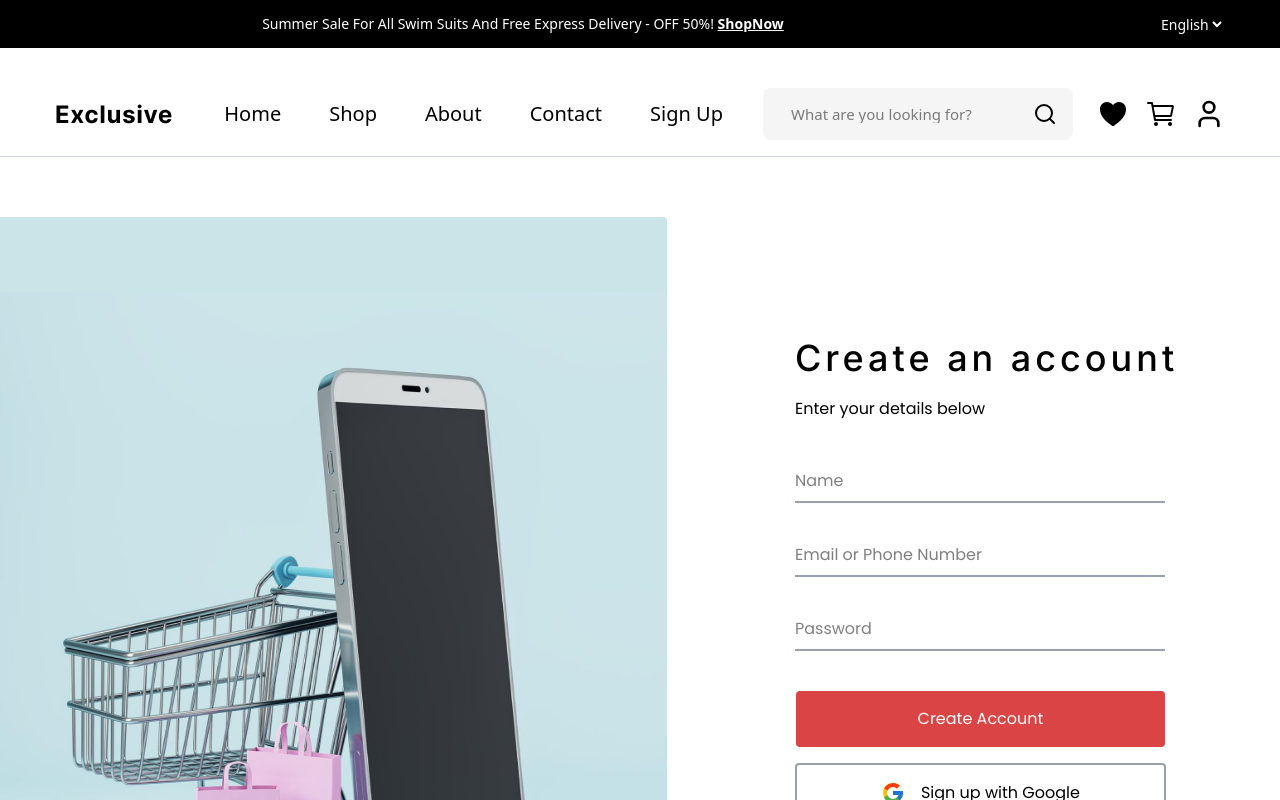
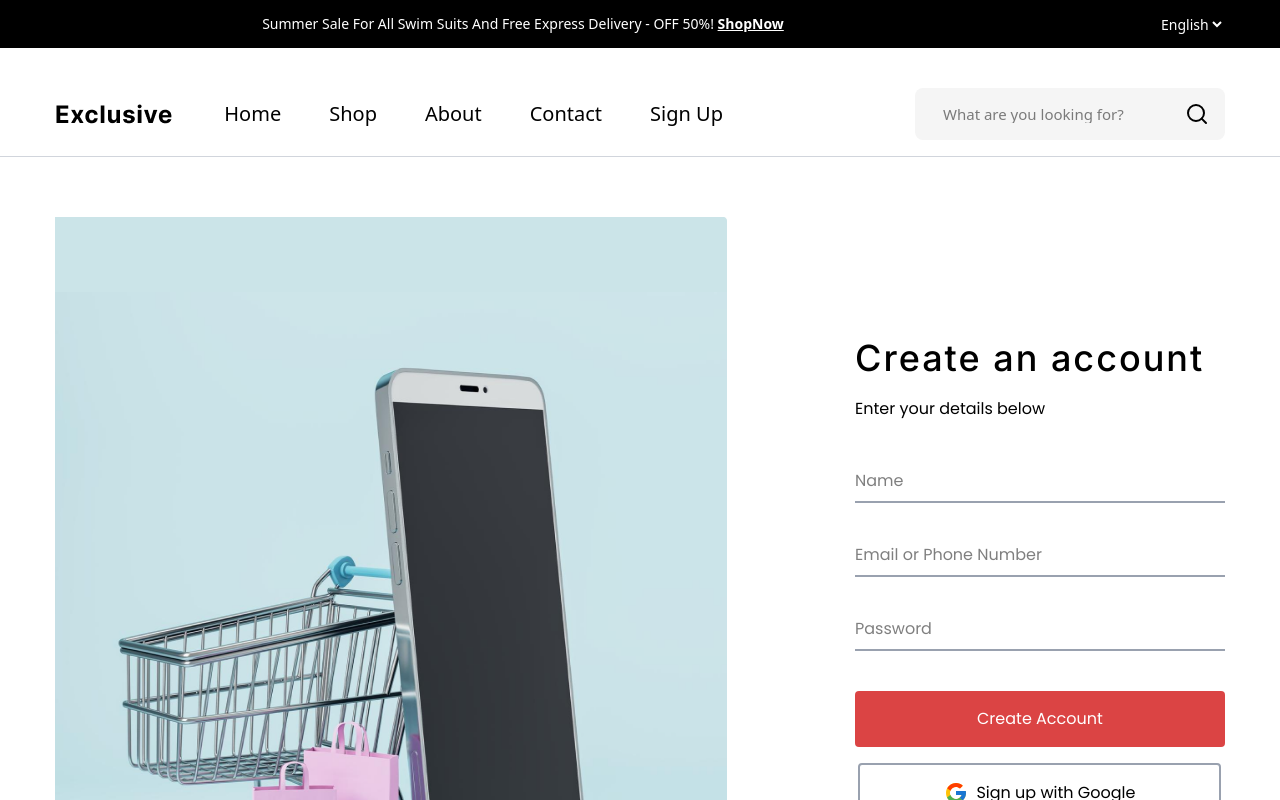
Before and after one commit to Md-Redwan/E-Commerce-Website, a React (Vite) app: page /SignUp in a window 1280 px wide. Shown: the top 800 px of the page. Built offline with nearby package versions, Linux system fonts and the light colour scheme.

Commit message:
Log in page added

```diff
--- /dev/null
+++ b/src/Component/NavBarTwo.jsx
@@ -0,0 +1,63 @@
+import React from 'react'
+import Container from "./Container";
+import Logo from "../assets/Logo.png";
+import List from "./List";
+import Flex from "./Flex";
+import { FiSearch } from "react-icons/fi";
+import { useState } from "react";
+import { HiMiniBars3BottomRight } from "react-icons/hi2";
+import {NavLink, Link } from "react-router-dom";
+
+const NavBarTwo = () => {
+  const [show, setShow] = useState(false);
+
+  function handleClick() {
+    setShow(!show);
+  }
+
+  return (
+    <nav className="mt-10 pb-4 border-b-1 border-gray-300">
+      <Container>
+        <Flex className="relative justify-between items-center">
+          <div>
+            <img src={Logo} alt="" />
+          </div>
+          <div>
+            <div
+              className={`${
+                !show ? "hidden" : "block"
+              } bg-[#1f2937] text-white w-full absolute top-12 left-0 z-10 text-left px-5 pb-5 pt-3 rounded-lg lg:flex items-center gap-48 lg:text-black lg:static lg:top-0 lg:left-0 lg:px-0 lg:pb-0 lg:pt-0 lg:bg-transparent `}
+            >
+              <List className="lg:flex lg:gap-12 text-[20px] leading-6 ">
+                <NavLink to="/" className="hover:bg-blue-700 hover:rounded-lg px-2 py-2.5 lg:px-0 lg:py-0 lg:hover:bg-transparent">Home</NavLink>
+                <NavLink to="/Shop" className="hover:bg-blue-700 hover:rounded-lg px-2 py-2.5 lg:px-0 lg:py-0 lg:hover:bg-transparent">Shop</NavLink>
+                <NavLink className="hover:bg-blue-700 hover:rounded-lg px-2 py-2.5 lg:px-0 lg:py-0 lg:hover:bg-transparent">About</NavLink>
+                <NavLink to="/Contact" className="hover:bg-blue-700 hover:rounded-lg px-2 py-2.5 lg:px-0 lg:py-0 lg:hover:bg-transparent">Contact</NavLink>
+                <NavLink to="/SignUp" className="hover:bg-blue-700 hover:rounded-lg px-2 py-2.5 lg:px-0 lg:py-0 lg:hover:bg-transparent">Sign Up</NavLink>
+              </List>
+              <div className="lg:flex items-center gap-6">
+                <div className="flex bg-[#F5F5F5] items-center rounded-lg gap-4 py-2 px-3 mt-4 lg:ps-7 lg:pe-4 lg:gap-5 lg:py-3.5 lg:mt-0">
+                  <input
+                    type="text"
+                    placeholder="What are you looking for?"
+                    className="text-[15px] outline-0 leading-4.5 text-black w-full lg:w-fit"
+                  />
+                  <FiSearch className="w-6 h-6 cursor-pointer text-black" />
+                </div>
+              </div>
+            </div>
+          </div>
+
+          <div className="flex lg:hidden justify-between gap-3">
+            <HiMiniBars3BottomRight
+              onClick={handleClick}
+              className="w-8 h-8 lg:hidden block cursor-pointer"
+            />
+          </div>
+        </Flex>
+      </Container>
+    </nav>
+  );
+}
+
+export default NavBarTwo
--- /dev/null
+++ b/src/Pages/LogIn.jsx
@@ -0,0 +1,53 @@
+import React from "react";
+import Header from "../Component/Header";
+import SignUpImage from "../assets/SignUpImage.png";
+import { FcGoogle } from "react-icons/fc";
+import Footer from "../Component/Footer";
+import NavBarTwo from "../Component/NavBarTwo";
+import { Link } from "react-router";
+import Button from "../Component/Button";
+import Container from "../Component/Container";
+
+const LogIn = () => {
+  return (
+    <div>
+      <Header/>
+      <NavBarTwo/>
+      <Container className="flex gap-32 pt-15 mb-35">
+        <div className="w-auto">
+          <img src={SignUpImage} alt="" className="w-[805px] h-[781px]" />
+        </div>
+        <div className="w-[371px] font-[poppins] leading-6 flex flex-col items-start ">
+          <h1 className="font-[inter] font-medium text-4xl leading-7.5 tracking-[2px] mt-31.5">
+            Log in to Exclusive
+          </h1>
+          <h4 className="mt-6">Enter your details below</h4>
+          <input
+            type="email,number"
+            placeholder="Email or Phone Number"
+            className="border-b-2 border-gray-400 w-92.5 pb-2 mt-10"
+          />
+          <input
+            type="password"
+            placeholder="Password"
+            className="border-b-2 border-gray-400 w-92.5 pb-2 mt-10 mb-10"
+          />
+
+            <div className="w-full flex justify-between items-center">
+                <Button buttonName="Log In"/>
+                <h2 className="text-[#DB4444] cursor-pointer">Forget Password?</h2>
+            </div>
+          <div className="w-full flex justify-center">
+            <div className="flex gap-4 mt-8">
+              <p>Don't have an account?</p>
+              <Link to="/SignUp" ><button className="border-b-2 border-gray-500 cursor-pointer">Sign Up</button></Link>
+            </div>
+          </div>
+        </div>
+      </Container>
+      <Footer/>
+    </div>
+  )
+}
+
+export default LogIn
--- a/src/Pages/SignUp.jsx
+++ b/src/Pages/SignUp.jsx
@@ -1,21 +1,23 @@
 import React from "react";
 import Header from "../Component/Header";
-import NavBar from "../Component/NavBar";
 import SignUpImage from "../assets/SignUpImage.png";
 import { FcGoogle } from "react-icons/fc";
 import Footer from "../Component/Footer";
+import NavBarTwo from "../Component/NavBarTwo";
+import { Link } from "react-router";
+import Container from "../Component/Container";
 
 const SignUp = () => {
   return (
     <div>
       <Header />
-      <NavBar />
-      <div className="flex gap-32 mt-15 mb-35">
-        <div className="w-[55%]">
+      <NavBarTwo/>
+      <Container className="flex gap-32 pt-15 mb-35">
+        <div className="w-auto">
           <img src={SignUpImage} alt="" className="w-[805px] h-[781px]" />
         </div>
-        <div className="w-[40%] font-[poppins] leading-6 flex flex-col items-start ">
-          <h1 className="font-[inter] font-medium text-4xl leading-7.5 tracking-[4px] mt-31.5">
+        <div className="w-[371px] font-[poppins] leading-6 flex flex-col items-start ">
+          <h1 className="font-[inter] font-medium text-4xl leading-7.5 tracking-[2px] mt-31.5">
             Create an account
           </h1>
           <h4 className="mt-6">Enter your details below</h4>
@@ -40,17 +42,17 @@ const SignUp = () => {
               Create Account
             </button>
 
-            <button className="flex gap-4 items-center mt-4 py-4 px-21 text-black rounded-sm border-2 border-gray-400 cursor-pointer">
+            <button className="flex gap-2 items-center mt-4 py-4 px-21 text-black rounded-sm border-2 border-gray-400 cursor-pointer">
               <FcGoogle className="text-2xl" />
               Sign up with Google
             </button>
             <div className="flex gap-4 mt-8">
               <p>Already have account?</p>
-              <button className="border-b-2 border-gray-500 cursor-pointer">Loge in</button>
+              <Link to="/LogIn" ><button className="border-b-2 border-gray-500 cursor-pointer">Loge in</button></Link>
             </div>
           </div>
         </div>
-      </div>
+      </Container>
       <Footer/>
     </div>
   );
--- a/src/main.jsx
+++ b/src/main.jsx
@@ -12,6 +12,7 @@ import Cart from './Pages/Cart.jsx';
 import Error from './Pages/Error.jsx';
 import Contact from './Pages/Contact.jsx';
 import SignUp from './Pages/SignUp.jsx';
+import LogIn from './Pages/LogIn.jsx';
 
 const router = createBrowserRouter([
   {
@@ -42,6 +43,10 @@ const router = createBrowserRouter([
     path: "/SignUp",
     element: <SignUp/>,
   },
+  {
+    path: "/LogIn",
+    element: <LogIn/>,
+  },
 ]);
 
 createRoot(document.getElementById('root')).render(
```
